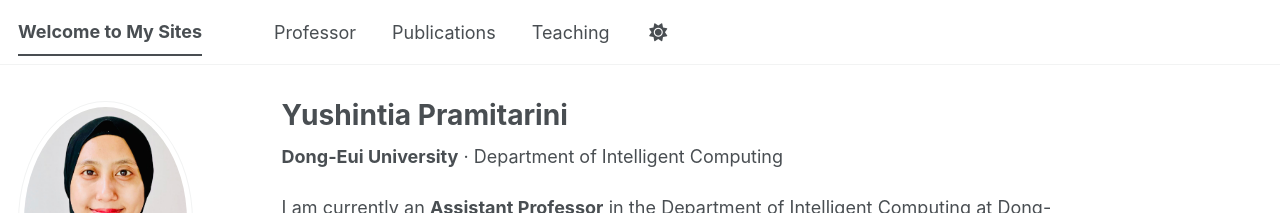
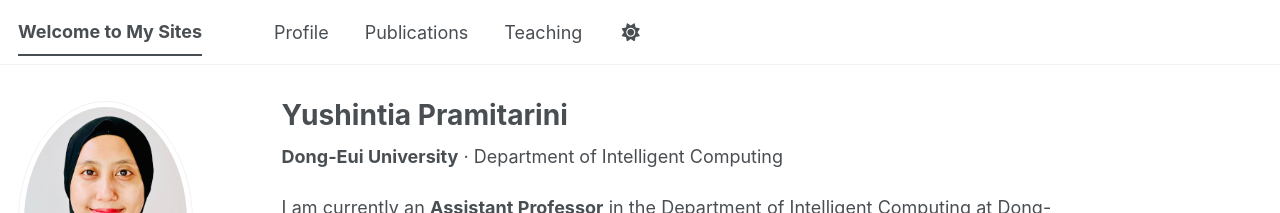
Before and after one commit to yushintia/yushintia.github.io, a Jekyll site: the page built from _pages/about.md, in a window 1280 px wide. Shown: the top 213 px of the page. Built offline with Jekyll 4.4.1, drawn with Linux system fonts in a browser that asks for light colours; a style sheet for code colours, icons or effects is not loaded.

Commit message:
Rename 'Professor' to 'Profile' in navigation

```diff
--- a/_data/navigation.yml
+++ b/_data/navigation.yml
@@ -7,7 +7,7 @@
 # NOTE that only one of the CV options should be selected, the first is for the
 #      Markdown formatted page while the second is generated using JSON.
 main:
-  - title: "Professor"
+  - title: "Profile"
     url: /profile/
 
   - title: "Publications"
```
